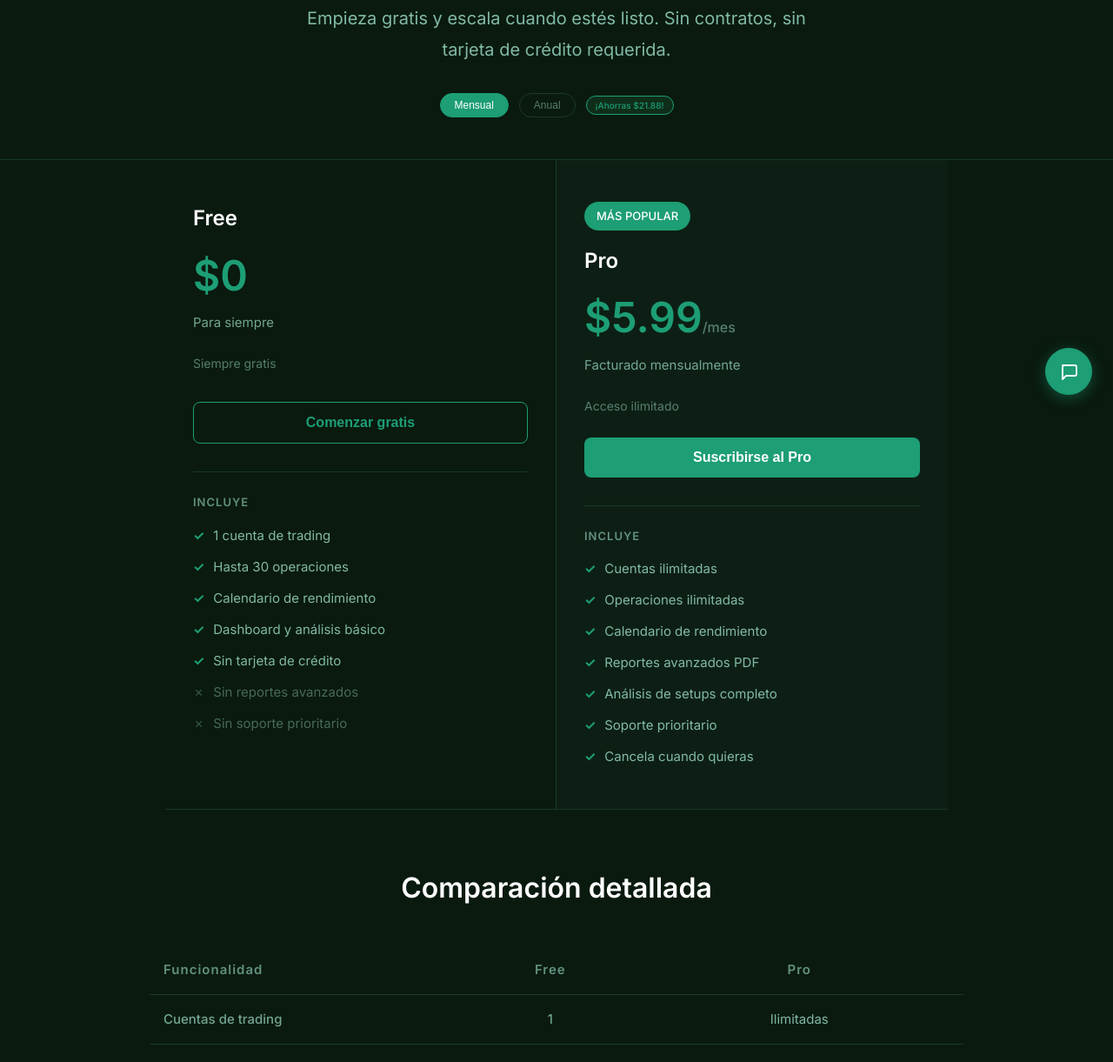
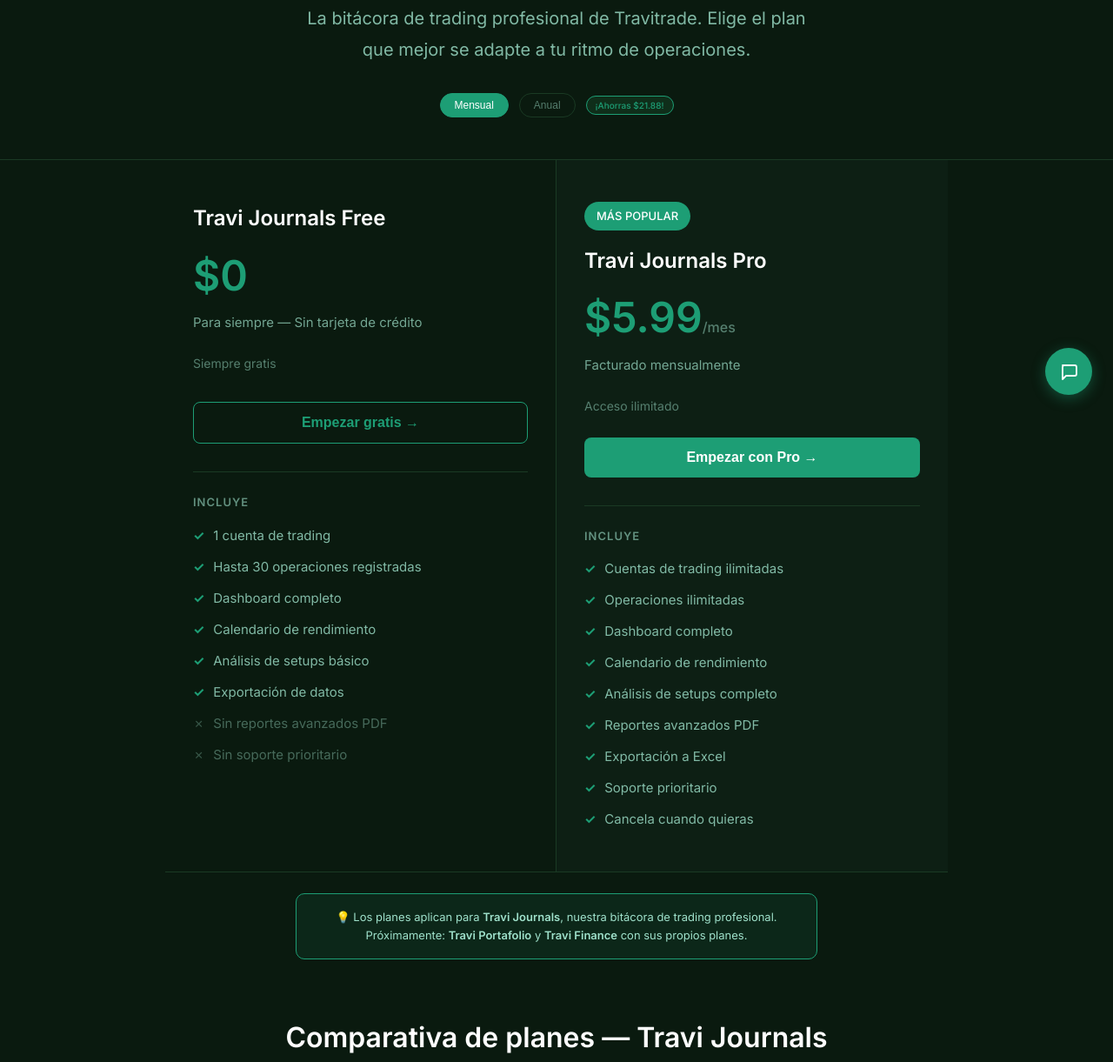
Before and after one commit to corvenca/travitrade-web, a website: page pages/precios.html in a window 1280 px wide. Shown: the part 322-1543 px from the top of the page at 87% size. Drawn offline with Linux system fonts and the light colour scheme.

Commit message:
Update: precios hacen referencia explicita a Travi Journals

```diff
--- a/pages/precios.html
+++ b/pages/precios.html
@@ -101,8 +101,8 @@
 
   <section class="hero">
     <div class="badge">Planes y precios</div>
-    <h1>Simple, transparente, <span>sin sorpresas</span></h1>
-    <p>Empieza gratis y escala cuando estés listo. Sin contratos, sin tarjeta de crédito requerida.</p>
+    <h1>Planes de <span>Travi Journals</span></h1>
+    <p>La bitácora de trading profesional de Travitrade. Elige el plan que mejor se adapte a tu ritmo de operaciones.</p>
     <div class="toggle">
       <button class="toggle-btn on" onclick="setToggle('mensual')">Mensual</button>
       <button class="toggle-btn" onclick="setToggle('anual')">Anual</button>
@@ -113,20 +113,21 @@
   <div class="plans" style="grid-template-columns: repeat(2, 1fr); max-width: 900px; margin: 0 auto;">
     <!-- PLAN FREE -->
     <div class="plan plan-card">
-      <div class="plan-name">Free</div>
+      <div class="plan-name">Travi Journals Free</div>
       <div class="plan-price">$0</div>
-      <div class="plan-desc">Para siempre</div>
+      <div class="plan-desc">Para siempre — Sin tarjeta de crédito</div>
       <div class="plan-period">Siempre gratis</div>
-      <button class="plan-btn ghost" onclick="window.location.href='https://app.travitrade.com/registro?plan=free'">Comenzar gratis</button>
+      <button class="plan-btn ghost" onclick="window.location.href='https://app.travitrade.com/registro'">Empezar gratis →</button>
       <div class="divider"></div>
       <div class="feat-title">INCLUYE</div>
       <div class="feats">
         <div class="feat"><span class="c">✓</span> 1 cuenta de trading</div>
-        <div class="feat"><span class="c">✓</span> Hasta 30 operaciones</div>
+        <div class="feat"><span class="c">✓</span> Hasta 30 operaciones registradas</div>
+        <div class="feat"><span class="c">✓</span> Dashboard completo</div>
         <div class="feat"><span class="c">✓</span> Calendario de rendimiento</div>
-        <div class="feat"><span class="c">✓</span> Dashboard y análisis básico</div>
-        <div class="feat"><span class="c">✓</span> Sin tarjeta de crédito</div>
-        <div class="feat" style="color:rgba(159,225,203,0.4)"><span class="x">✗</span> Sin reportes avanzados</div>
+        <div class="feat"><span class="c">✓</span> Análisis de setups básico</div>
+        <div class="feat"><span class="c">✓</span> Exportación de datos</div>
+        <div class="feat" style="color:rgba(159,225,203,0.4)"><span class="x">✗</span> Sin reportes avanzados PDF</div>
         <div class="feat" style="color:rgba(159,225,203,0.4)"><span class="x">✗</span> Sin soporte prioritario</div>
       </div>
     </div>
@@ -134,29 +135,38 @@
     <!-- PLAN PRO -->
     <div class="plan featured plan-card" data-monthly>
       <span class="plan-badge">MÁS POPULAR</span>
-      <div class="plan-name">Pro</div>
+      <div class="plan-name">Travi Journals Pro</div>
       <div class="plan-price monthly-price">$5.99<span>/mes</span></div>
       <div class="plan-price annual-price" style="display:none">$4.16<span>/mes</span></div>
       <div class="plan-desc monthly-desc">Facturado mensualmente</div>
-      <div class="plan-desc annual-desc" style="display:none">$50/año — Ahorras $21.88</div>
+      <div class="plan-desc annual-desc" style="display:none">$50/año · Ahorras $21.88</div>
       <div class="plan-period" style="margin-bottom: 24px;">Acceso ilimitado</div>
-      <button class="plan-btn primary" onclick="window.location.href='https://app.travitrade.com/registro?plan=pro'">Suscribirse al Pro</button>
+      <button class="plan-btn primary" onclick="window.location.href='https://app.travitrade.com/registro?plan=pro'">Empezar con Pro →</button>
       <div class="divider"></div>
       <div class="feat-title">INCLUYE</div>
       <div class="feats">
-        <div class="feat"><span class="c">✓</span> Cuentas ilimitadas</div>
+        <div class="feat"><span class="c">✓</span> Cuentas de trading ilimitadas</div>
         <div class="feat"><span class="c">✓</span> Operaciones ilimitadas</div>
+        <div class="feat"><span class="c">✓</span> Dashboard completo</div>
         <div class="feat"><span class="c">✓</span> Calendario de rendimiento</div>
+        <div class="feat"><span class="c">✓</span> Análisis de setups completo</div>
         <div class="feat"><span class="c">✓</span> Reportes avanzados PDF</div>
-        <div class="feat"><span class="c">✓</span> Análisis de setups completo</div>
+        <div class="feat"><span class="c">✓</span> Exportación a Excel</div>
         <div class="feat"><span class="c">✓</span> Soporte prioritario</div>
         <div class="feat"><span class="c">✓</span> Cancela cuando quieras</div>
       </div>
     </div>
   </div>
 
+  <div style="text-align:center; margin-top: 24px; padding: 16px; background: rgba(29,158,117,0.1); border: 0.5px solid #1D9E75; border-radius: 10px; max-width: 600px; margin-left: auto; margin-right: auto;">
+    <p style="color: #9FE1CB; font-size: 13px; margin: 0;">
+      💡 Los planes aplican para <strong>Travi Journals</strong>, nuestra bitácora de trading profesional.<br>
+      Próximamente: <strong>Travi Portafolio</strong> y <strong>Travi Finance</strong> con sus propios planes.
+    </p>
+  </div>
+
   <section class="compare">
-    <div class="compare-title">Comparación detallada</div>
+    <div class="compare-title">Comparativa de planes — Travi Journals</div>
     <table class="compare-table">
       <thead>
         <tr>
```
